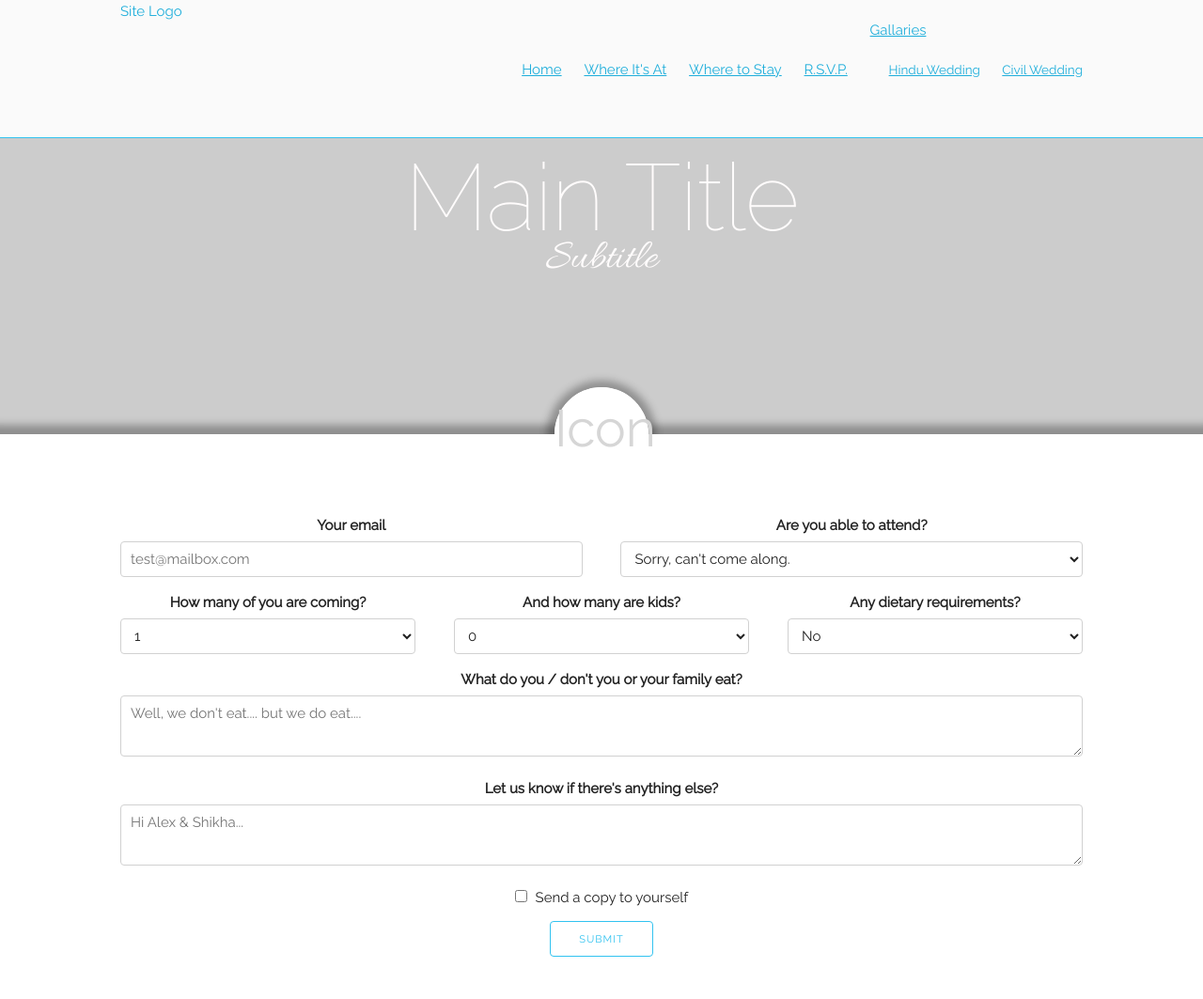
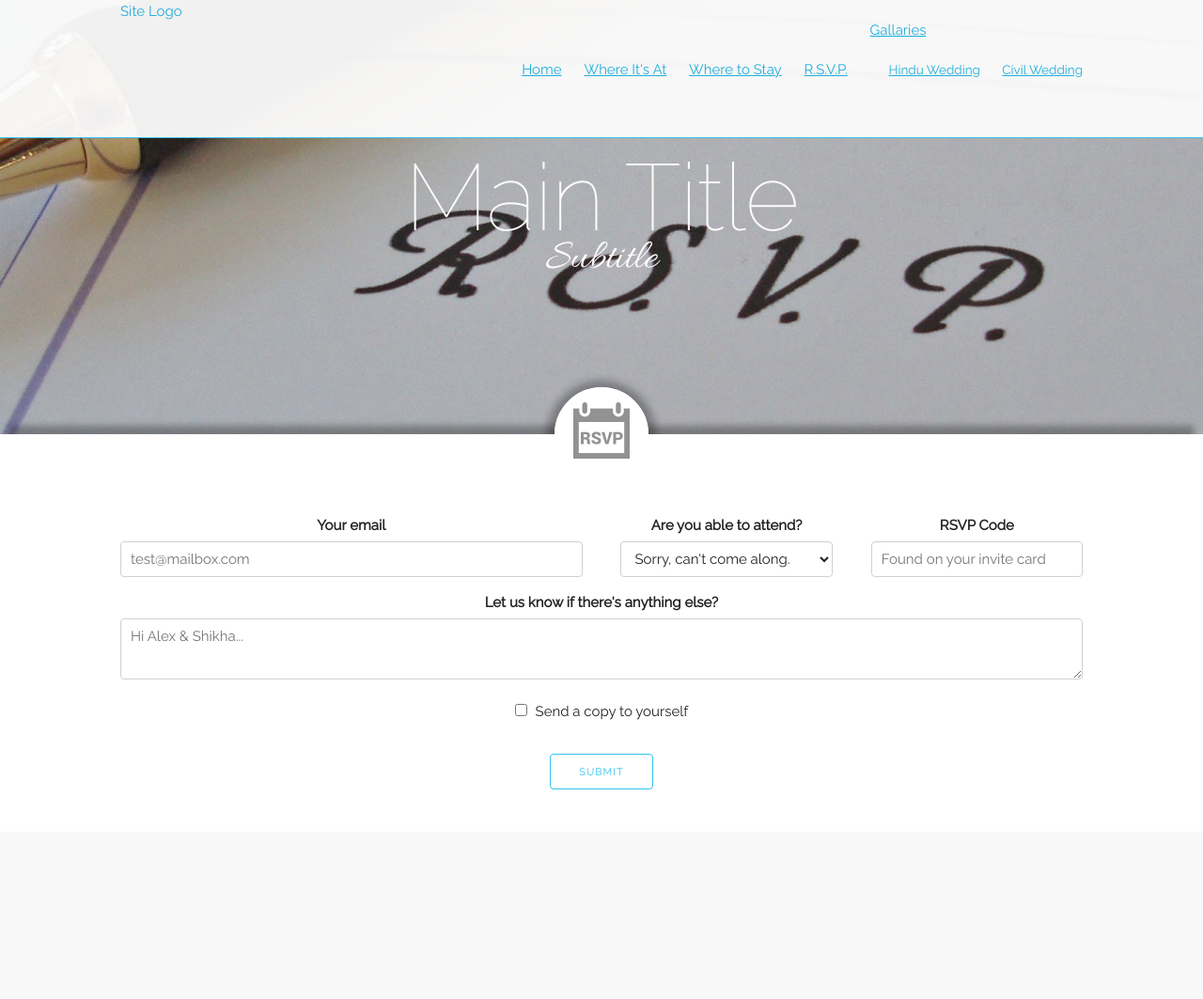
Before and after one commit to AlexTebbutt/aas-wedding, a PHP site: page /rsvp.php in a window 1280 px wide. Shown: the whole page at 94% size. After the commit the page ends 840 px from the top, so only its background shows below. Run offline with PHP 8.4, Linux system fonts and the light colour scheme; some libraries are stand-ins or nearby versions; some web fonts are replaced.

Commit message:
RSVP Page work

```diff
--- a/_/css/skeleton.css
+++ b/_/css/skeleton.css
@@ -223,6 +223,7 @@ input[type="button"].button-primary:focus {
   background-color: #1EAEDB;
   border-color: #1EAEDB; }
 .button {
+	margin: 20px 0;
 	transition: all 0.5s ease;
 }
 
@@ -412,43 +413,9 @@ body {
 }
 */
 
-
-/* Navigation
+/* Generic styles
 --------------------------------------------------
 */
-header {
-	background-color: rgba(252,252,252,0.95);
-	border-bottom: 1px solid #33C3F0;
-	position: fixed;
-	width: 100%;
-}
-
-nav {
-	float: right;
-}
-
-
-nav ul {
-	list-style: none;
-	margin: 0;
-}
-
-nav ul li {
-	display: inline-block;
-	padding: 20px 0 20px 20px;
-}
-
-
-
-/* Home page
---------------------------------------------------
-*/
-
-.home-title {
-	background-color: transparent;
-	text-align: center;
-}
-
 .banner {
 	width: 100%;
 	display: block;
@@ -456,24 +423,10 @@ nav ul li {
 	padding: 150px 0px;
 	background-color: #ccc;
 	background-repeat: no-repeat;
-	background-position: center center;
+	background-position: center top;
 	background-size: cover;
-}
-
-.banner.wedding-3 {
-  background-image: url('../images/bluebells.jpg');
-	background-position: center top;
-/* 	background-attachment: fixed; */
 	overflow: visible;
 }
-
-.banner.wedding-2 {
-  background-image: url('../images/wild-flower.jpg');
-	background-position: center top;
-/* 	background-attachment: fixed; */
-	overflow: visible;
-}
-
 
 .banner h1, .banner p {
 	color: rgba(255, 252, 252, 1);
@@ -523,6 +476,12 @@ p.roundal {
 	position: relative;
 }
 
+.shadow.top {
+	-webkit-box-shadow: 0px -19px 7px -10px rgba(0,0,0,0.3);
+	-moz-box-shadow: 0px -19px 7px -10px rgba(0,0,0,0.3);;
+	box-shadow: 0px -19px 7px -10px rgba(0,0,0,0.3);
+}
+
 .roundal.shadow {
 	box-shadow: 0px 1px 8px 8px rgba(0,0,0,0.3);
 	position: relative;
@@ -548,8 +507,63 @@ p.roundal {
 }
 
 
+/* Navigation
+--------------------------------------------------
+*/
+header {
+	background-color: rgba(252,252,252,0.95);
+	border-bottom: 1px solid #33C3F0;
+	position: fixed;
+	width: 100%;
+}
+
+nav {
+	float: right;
+}
 
 
+nav ul {
+	list-style: none;
+	margin: 0;
+}
+
+nav ul li {
+	display: inline-block;
+	padding: 20px 0 20px 20px;
+}
+
+
+
+/* Home page
+--------------------------------------------------
+*/
+
+.home-title {
+	background-color: transparent;
+	text-align: center;
+}
+
+
+.banner.wedding-3 {
+  background-image: ;
+}
+
+.banner.wedding-2 {
+  background-image:url(../images/wild-flower.jpg);
+}
+
+/* RSVP page
+--------------------------------------------------
+*/
+
+.banner.rsvp-image {
+  background-image: url('../images/rsvp.jpg');
+}
+
+.roundal.rsvp-icon img {
+	margin-top: 16px;
+	opacity: 0.5;
+}
 
 /* Media Queries
 -------------------------------------------------- */
--- /dev/null
+++ b/_/includes/footer.php
@@ -0,0 +1,9 @@
+
+  <!-- Grab Google CDN's jQuery. fall back to local if necessary -->
+	<script src="//ajax.googleapis.com/ajax/libs/jquery/1.9.1/jquery.min.js"></script>
+	<script src="//cdnjs.cloudflare.com/ajax/libs/jquery-easing/1.3/jquery.easing.min.js"></script>
+	<script>window.jQuery || document.write("<script src='_/js/jquery-1.9.1.min.js'>\x3C/script>")</script>
+	<script src="_/js/functions.js"></script>
+
+</body>
+</html>
--- a/_/includes/header.php
+++ b/_/includes/header.php
@@ -5,7 +5,7 @@
   <!-- Basic Page Needs
   –––––––––––––––––––––––––––––––––––––––––––––––––– -->
   <meta charset="utf-8">
-  <title>Your page title here :)</title>
+  <title>A&S Wedding Trilog | Part III</title>
   <meta name="description" content="">
   <meta name="author" content="">
 
--- /dev/null
+++ b/_/js/functions.js
@@ -0,0 +1,55 @@
+/*
+ * Viewport - jQuery selectors for finding elements in viewport
+ *
+ * Copyright (c) 2008-2009 Mika Tuupola
+ *
+ * Licensed under the MIT license:
+ *   http://www.opensource.org/licenses/mit-license.php
+ *
+ * Project home:
+ *  http://www.appelsiini.net/projects/viewport
+ *
+ */
+(function($) {
+
+})(jQuery);
+
+$(document).ready(function() {
+
+  /* Hide any fields that need hiding */
+
+  $('div#able-to-attend, div#dietary-requirements').hide();
+
+});
+
+
+/* Hide / show relevant input box depending on user selection of radio group */
+$('select#can-you-attend').change(function()
+{
+
+  $('div#able-to-attend').animate({
+	  height: "toggle",
+	  opacity: "toggle"
+	});
+
+	if ($('select#dietary-requirements-question').val() === 'Yes')
+	{
+
+		$('div#dietary-requirements').animate({
+		  height: "toggle",
+		  opacity: "toggle"
+		});
+
+	}
+
+});
+
+$('select#dietary-requirements-question').change(function()
+{
+
+  $('div#dietary-requirements').animate({
+	  height: "toggle",
+	  opacity: "toggle"
+	});
+
+});
--- a/rsvp.php
+++ b/rsvp.php
@@ -1,6 +1,6 @@
 <?php include('_/includes/header.php'); ?>
 
-	<div class="banner">
+	<div class="banner rsvp-image">
 
     <div class="row">
 
@@ -18,7 +18,7 @@
 
 	<p class="roundal behind shadow"></p>
 
-	<div class="shadow">
+	<div class="shadow top">
 
 	  <div class="container">
 
@@ -26,7 +26,7 @@
 
 	      <div class="twelve column white">
 
-	        <p class="roundal">Icon</p>
+	        <p class="roundal rsvp-icon"><img src="_/images/rsvp-icon.png" alt="rsvp-icon" width="60" height="60" /></p>
 
 					<div class="announcement">
 
@@ -38,29 +38,37 @@
 
 						    <div class="six columns">
 
-						      <label for="exampleEmailInput">Your email</label>
+						      <label for="email-address">Your email</label>
 
-						      <input class="u-full-width" type="email" placeholder="test@mailbox.com" id="exampleEmailInput">
+						      <input class="u-full-width" type="email" placeholder="test@mailbox.com" id="email-address">
 
 						    </div>
 
-						    <div class="six columns">
+						    <div class="three columns">
 
-						      <label for="exampleRecipientInput">Are you able to attend?</label>
+						      <label for="can-you-attend">Are you able to attend?</label>
 
-						      <select class="u-full-width" id="exampleRecipientInput">
+						      <select class="u-full-width" id="can-you-attend">
 
-						        <option value="Option 1">Sorry, can't come along.</option>
+						        <option value="No">Sorry, can't come along.</option>
 
-						        <option value="Option 2">Yay, can't wait!</option>
+						        <option value="Yes">Yay, can't wait!</option>
 
 						      </select>
 
 						    </div>
 
+						    <div class="three columns">
+
+						      <label for="rsvp-code">RSVP Code</label>
+
+						      <input class="u-full-width" type="email" placeholder="Found on your invite card" id="rsvp-code">
+
 						    </div>
 
-						 	<div class="able-to-attend">
+						  </div>
+
+						 	<div id="able-to-attend">
 
 							  <div id="row">
 
@@ -140,14 +148,22 @@
 
 						 	</div>
 
-						 	<div id="dietary-requirements">
 
-							 	<label for="dietary-requirements-message">What do you / don't you or your family eat?</label>
+						  <div id="row">
 
-							 	<textarea class="u-full-width" placeholder="Well, we don't eat.... but we do eat...." id="dietary-requirements-message" rows="8"></textarea>
+							 	<div id="dietary-requirements" class="twelve column">
+
+								 	<label for="dietary-requirements-message">What do you / don't you or your +1s eat?</label>
+
+								 	<textarea class="u-full-width" placeholder="Well, we don't eat.... but we do eat...." id="dietary-requirements-message"></textarea>
 
 							  </div>
 
+						 	</div>
+
+						  <div id="row">
+
+							 	<div id="final-message" class="twelve column">
 
 								  <label for="message">Let us know if there's anything else?</label>
 
@@ -160,6 +176,10 @@
 								    <span class="label-body">Send a copy to yourself</span>
 
 								  </label>
+
+							  </div>
+
+						 	</div>
 
 						  <input class="button button-primary" type="submit" value="Submit">
 
@@ -177,5 +197,8 @@
 
 <!-- End Document
   –––––––––––––––––––––––––––––––––––––––––––––––––– -->
-</body>
-</html>
+<?php
+
+	include ('_/includes/footer.php');
+
+?>
```
Also changed, not shown: index.php (+6 -3 lines), _/images/bluebells.jpg (renamed from images/bluebells.jpg), _/images/favicon.png (renamed from images/favicon.png), _/images/rsvp-icon.png (added), _/images/rsvp.jpg (added), _/images/wild-flower.jpg (renamed from images/wild-flower.jpg). Lines whose indentation alone changed are shown as unchanged.
